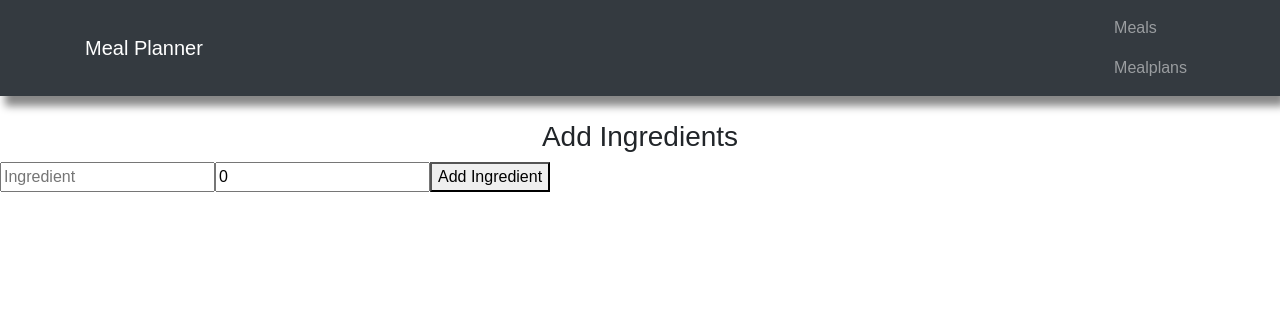
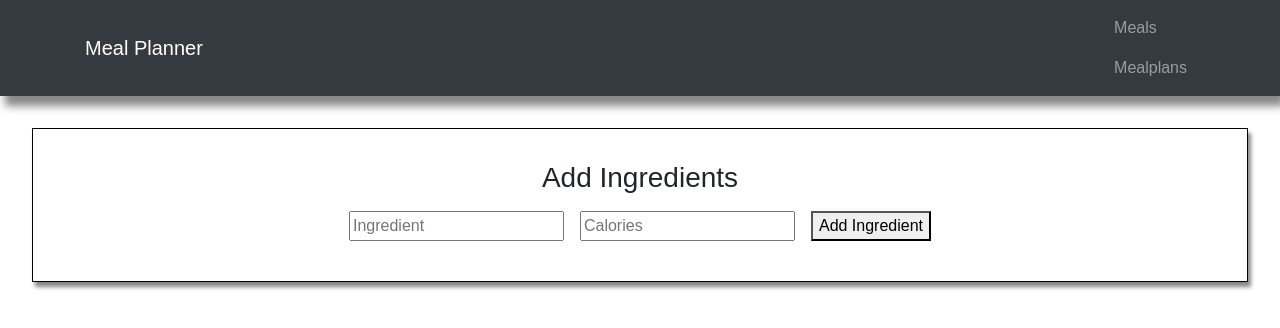
Before and after one commit to KatieSchmidt/react_meal_plan, a React (Create React App) app in the folder client/: page /meals/1/ingredient in a window 1280 px wide. Shown: the top 328 px of the page. Built offline with nearby package versions, Linux system fonts and the light colour scheme.

Commit message:
style the add ingredient component

```diff
--- a/client/src/App.css
+++ b/client/src/App.css
@@ -56,3 +56,10 @@ h1 {
   padding: 2em;
   box-shadow: 2.5px 5px 4px #888888;
 }
+
+.add-ingredient-component {
+  border: solid black 1px;
+  margin: 2em;
+  padding: 2em;
+  box-shadow: 2.5px 5px 4px #888888;
+}
--- a/client/src/components/meal/AddIngredient.js
+++ b/client/src/components/meal/AddIngredient.js
@@ -9,7 +9,7 @@ class AddIngredient extends Component {
     super(props);
     this.state = {
       ingredient: "",
-      calories: 0
+      calories: ""
     };
     this.onChange = this.onChange.bind(this);
     this.onSubmit = this.onSubmit.bind(this);
@@ -29,11 +29,11 @@ class AddIngredient extends Component {
       calories: this.state.calories
     };
     this.props.addIngredient(meal_id, ingredientData, this.props.history);
-    this.setState({ ingredient: "", calories: 0 });
+    this.setState({ ingredient: "", calories: "" });
   }
   render() {
     return (
-      <div>
+      <div className="text-center add-ingredient-component">
         <h3>Add Ingredients</h3>
         <form onSubmit={this.onSubmit}>
           <input
@@ -41,14 +41,18 @@ class AddIngredient extends Component {
             name="ingredient"
             value={this.state.ingredient}
             onChange={this.onChange}
+            className="m-2"
           />
           <input
             placeholder="Calories"
             name="calories"
             value={this.state.calories}
             onChange={this.onChange}
+            className="m-2"
           />
-          <button type="submit">Add Ingredient</button>
+          <button type="submit" className="m-2">
+            Add Ingredient
+          </button>
         </form>
       </div>
     );
```
